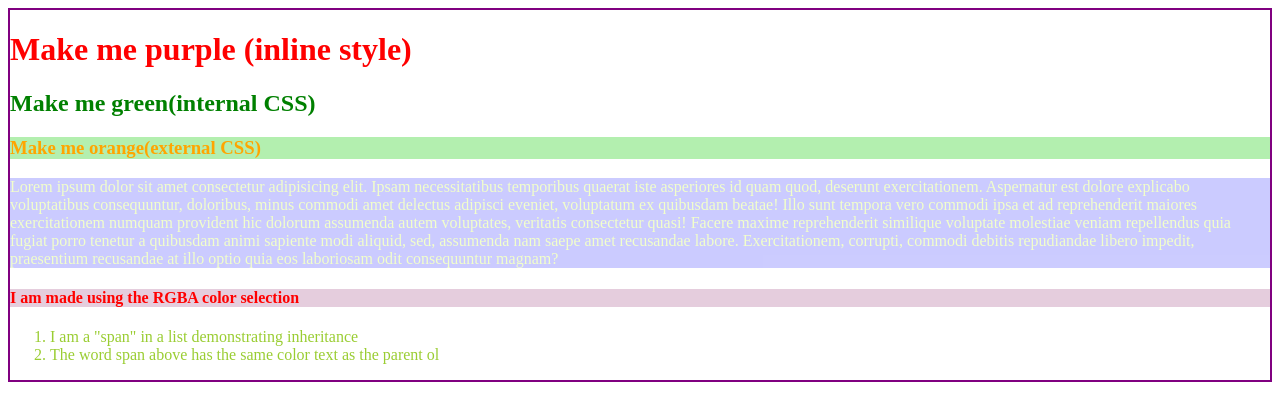
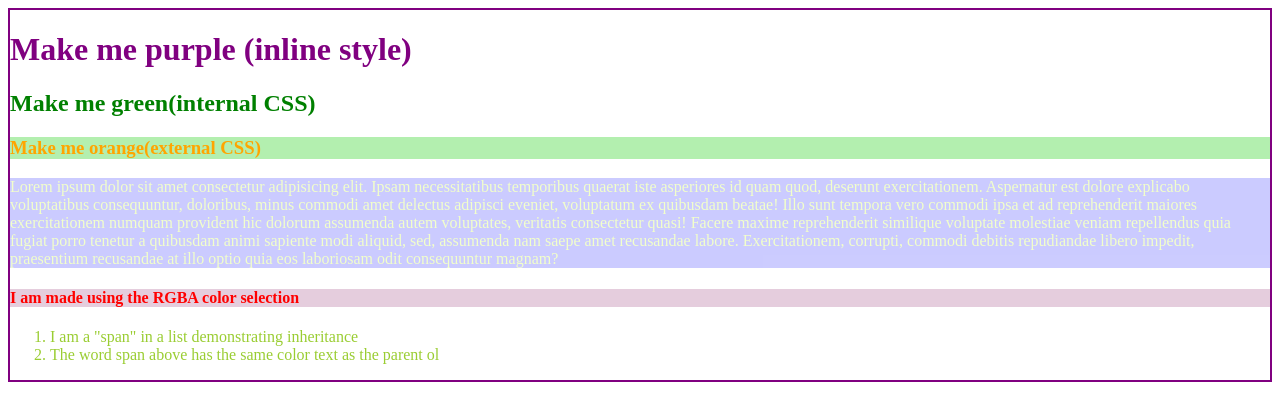
Before and after one commit to janiceb75/9-8-practice, a plain HTML site: page index.html in a window 1280 px wide. Drawn offline with Linux system fonts and the light colour scheme.

Commit message:
edited index file

```diff
--- a/index.html
+++ b/index.html
@@ -15,7 +15,7 @@
     <div>
 
 
-    <h1 style="color:red">Make me purple (inline style)</h1>
+    <h1 style="color:purple">Make me purple (inline style)</h1>
     <h2>Make me green(internal CSS)</h2>
     <h3>Make me orange(external CSS)</h3>
 
```
